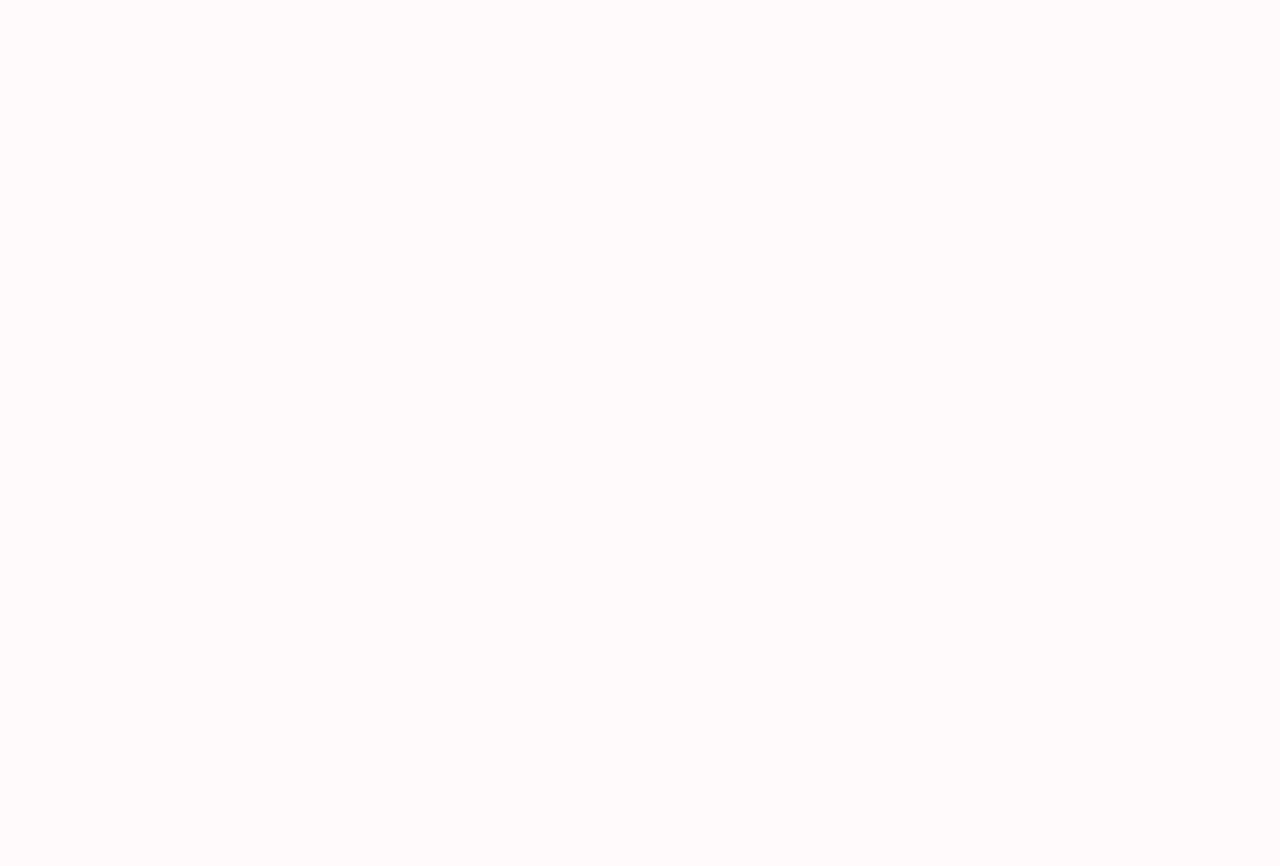
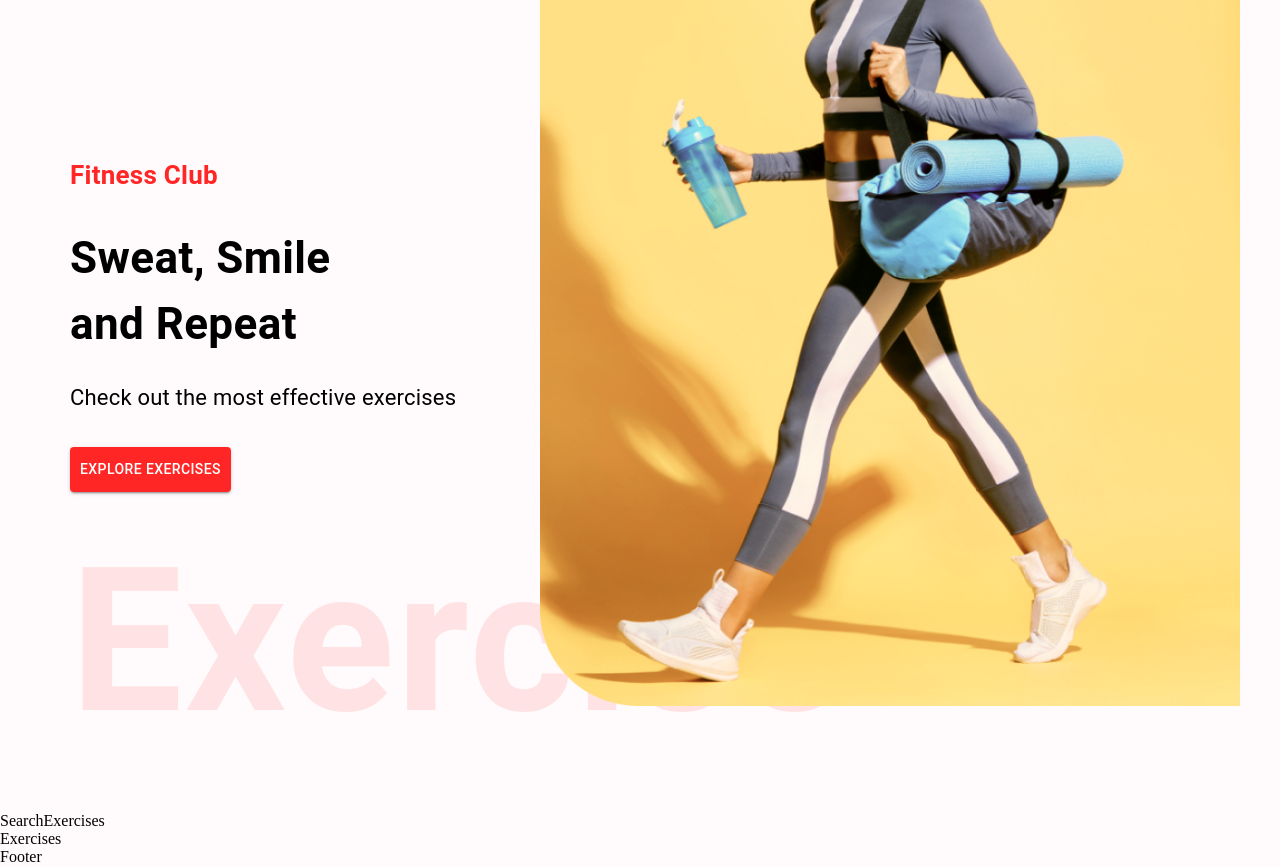
Before and after one commit to atifHussaini/gym_exercises, a React (Create React App) app: page / in a window 1280 px wide. Shown: the part 160-1026 px from the top of the page. Before the commit the page ends 800 px from the top, so only its background shows below. Built offline with nearby package versions, Linux system fonts and the light colour scheme.

Commit message:
start of homepage

```diff
--- /dev/null
+++ b/src/components/Exercises.js
@@ -0,0 +1,9 @@
+import React from 'react'
+
+const Exercises = () => {
+  return (
+    <div>Exercises</div>
+  )
+}
+
+export default Exercises
--- /dev/null
+++ b/src/components/HeroBanner.js
@@ -0,0 +1,27 @@
+import React from 'react';
+import { Box, Stack, Typography, Button } from '@mui/material';
+
+import HeroBannerImage from '../assets/images/banner.png';
+
+const HeroBanner = () => {
+  return (
+    <Box sx={{ mt: { lg: '212px', xs: '70px' }, ml: { sm: '50px' }}} position='relative' p='20px'>
+      <Typography color='#FF2625' fontWeight='600' fontSize='26px'>
+        Fitness Club
+      </Typography>
+      <Typography fontWeight={700} sx={{ fontSize: { lg: '44px', xs: '40px' }}} mb='23px' mt='30px'>
+        Sweat, Smile <br /> and Repeat
+      </Typography>
+      <Typography fontSize='22px' lineHeight='35px' mb={4}>
+        Check out the most effective exercises
+      </Typography>
+      <Button variant='contained' color='error' href='#exercises' sx={{ backgroundColor: '#FF2625', padding: '10px'}}>Explore Exercises</Button>
+      <Typography fontWeight={600} color='#FF2625' sx={{ opacity: 0.1, display: { lg: 'block', xs: 'none' }}} fontSize='200px'>
+        Exercise
+      </Typography>
+      <img src={HeroBannerImage} alt='banner' className='hero-banner-img'/>
+    </Box>
+  )
+}
+
+export default HeroBanner;
--- /dev/null
+++ b/src/components/SearchExercises.js
@@ -0,0 +1,9 @@
+import React from 'react'
+
+const SearchExercises = () => {
+  return (
+    <div>SearchExercises</div>
+  )
+}
+
+export default SearchExercises
--- a/src/pages/Home.js
+++ b/src/pages/Home.js
@@ -1,8 +1,17 @@
-import React from 'react'
+import React, { useState } from 'react';
+import { Box } from '@mui/material';
+
+import Exercises from '../components/Exercises';
+import SearchExercises from '../components/SearchExercises';
+import HeroBanner from '../components/HeroBanner';
 
 const Home = () => {
   return (
-    <div>Home</div>
+    <Box>
+      <HeroBanner />
+      <SearchExercises />
+      <Exercises />
+    </Box>
   )
 }
 
```
